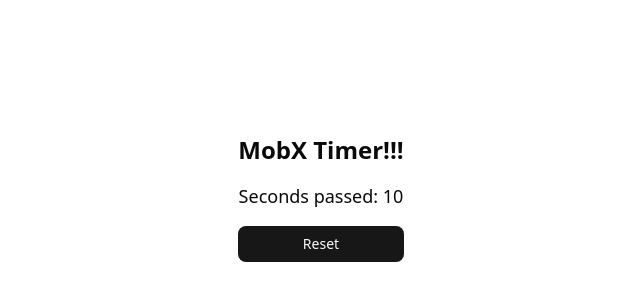
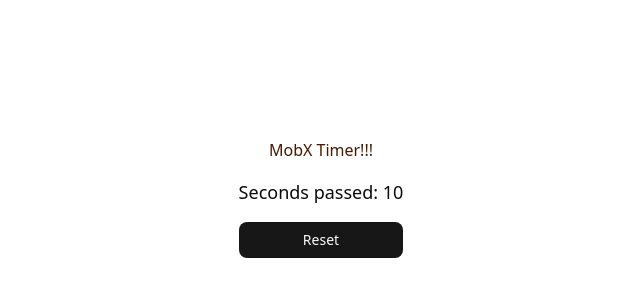
Before and after one commit to hayeah/surfread-vite, a React (Vite) app: page / in a window 1280 px wide. Shown: the part 202-502 px from the top of the page, without its empty margins (319-959 px from the left). Built offline with nearby package versions, Linux system fonts and the light colour scheme.

Commit message:
prettier tailwind

```diff
--- a/package.json
+++ b/package.json
@@ -34,6 +34,7 @@
     "eslint-plugin-react-refresh": "^0.4.19",
     "globals": "^16.0.0",
     "prettier": "^3.5.3",
+    "prettier-plugin-tailwindcss": "^0.6.11",
     "tailwindcss": "^4.1.7",
     "tw-animate-css": "^1.3.0",
     "typescript": "~5.8.3",
--- a/src/App.tsx
+++ b/src/App.tsx
@@ -7,7 +7,7 @@
     <div className="flex justify-center items-center h-screen w-full">
       <div className="text-center">
         <div className="flex flex-col gap-4">
-          <h1 className="text-2xl font-bold">MobX Timer!!!</h1>
+          <h1 className="text-amber-950">MobX Timer!!!</h1>
           <div className="text-lg">Seconds passed: {timerStore.secondsPassed}</div>
           <Button onClick={() => timerStore.reset()}>Reset</Button>
         </div>
```
Also changed, not shown: .prettierrc.json, 1 other file (tests, documents, lock files or other folders).
